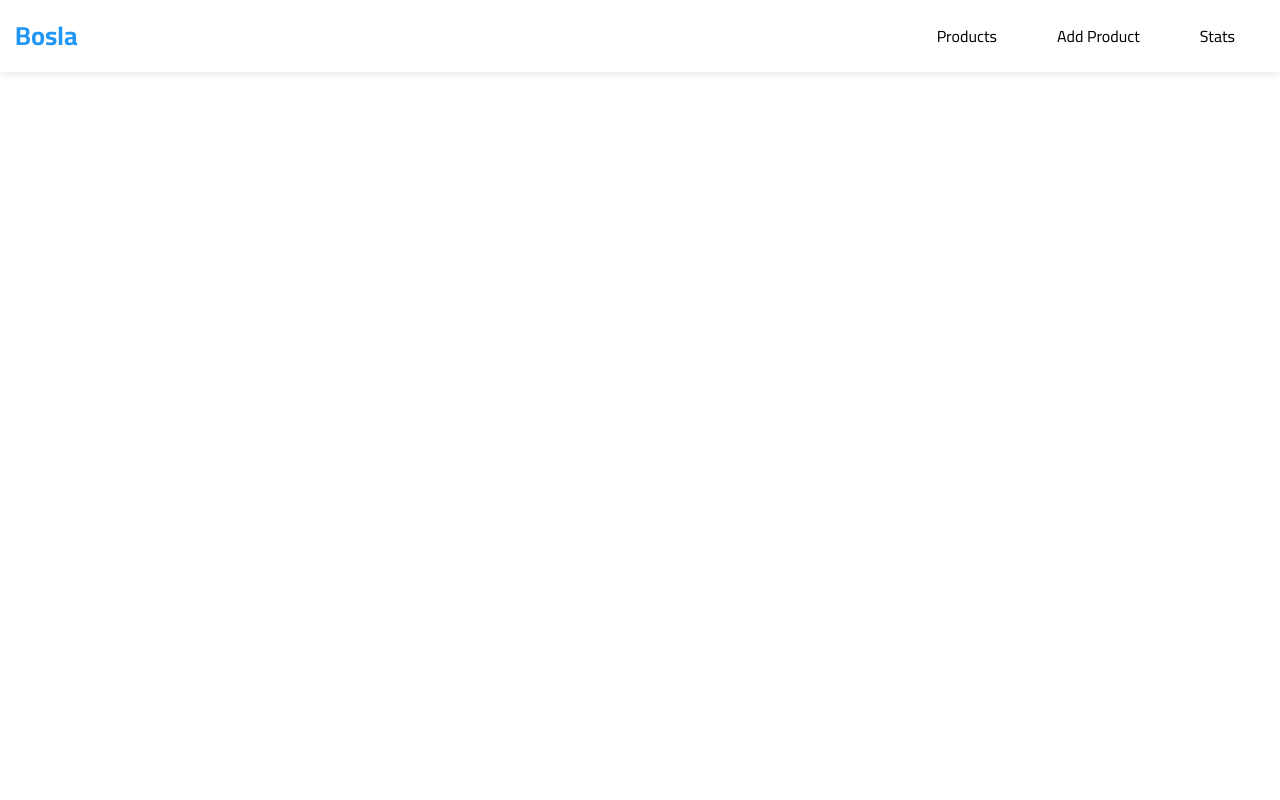
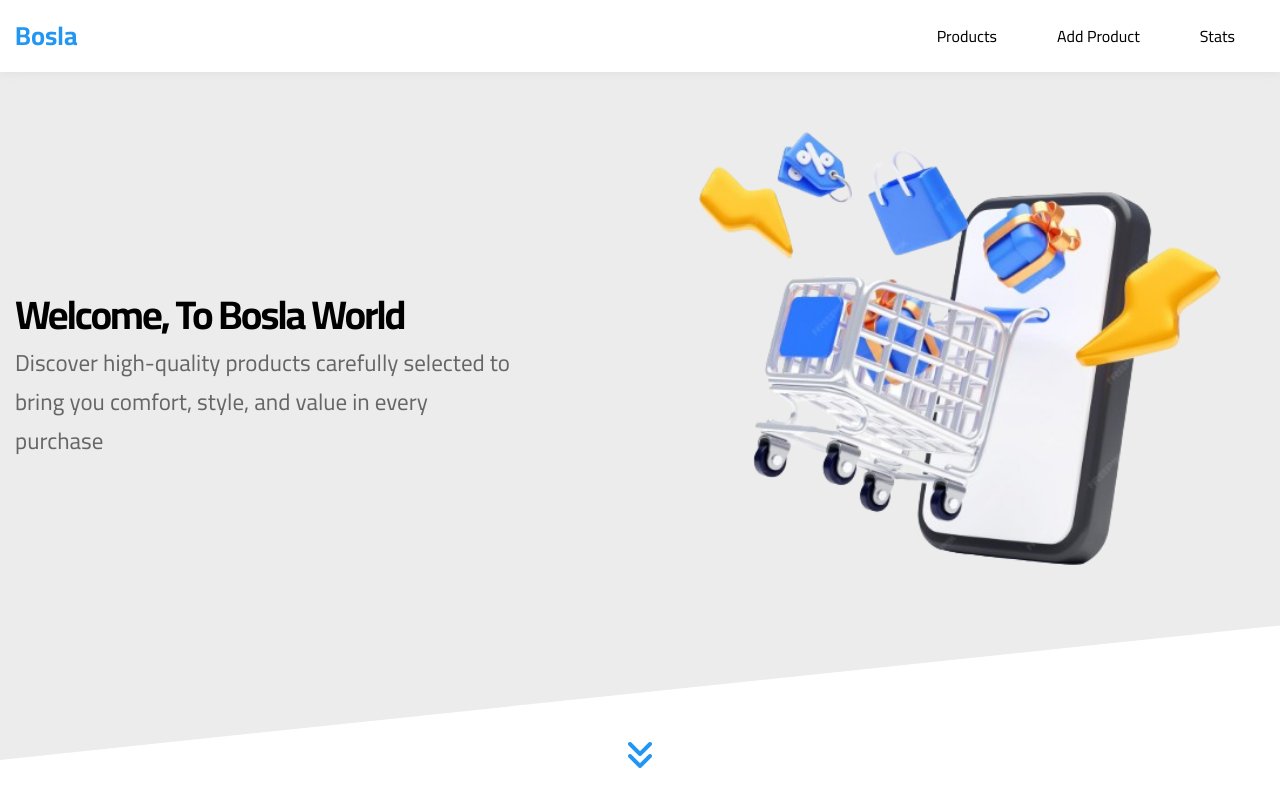
Before and after one commit to gemmy404/bosla-store-crud, a plain HTML site: page index.html in a window 1280 px wide. Drawn offline with Linux system fonts and the light colour scheme.

Commit message:
add landing page

```diff
--- a/css/index.css
+++ b/css/index.css
@@ -94,3 +94,60 @@ ul {
     left: 0;
 }
 /* End Header */
+/* Start Landing */
+.landing {
+    position: relative;
+}
+.landing::before {
+    content: "";
+    position: absolute;
+    top: -40px;
+    left: 0;
+    width: 100%;
+    height: 100%;
+    background-color: var(--section-background);
+    z-index: -1;
+    transform: skewY(-6deg);
+    transform-origin: top left;
+}
+.landing .container {
+    min-height: calc(100vh - 72px);
+    display: flex;
+    align-items: center;
+    padding-bottom: 120px;
+}
+.landing .text {
+    flex: 1;
+}
+
+.landing .text h1 {
+    font-size: 40px;
+    margin: 0;
+    letter-spacing: -2px;
+}
+
+.landing .text p {
+    color: #666;
+    line-height: 1.7;
+    font-size: 23px;
+    margin: 5px 0 0;
+    max-width: 500px;
+}
+
+.landing .image img {
+    position: relative;
+    width: 600px;
+}
+
+.landing .go-down {
+    position: absolute;
+    left: 50%;
+    bottom: 30px;
+    transform: translateX(-50%);
+    color: var(--main-color);
+    transition: var(--main-transition);
+}
+.landing .go-down:hover {
+    color: var(--main-color-alt);
+}
+/* End Landing */
--- a/index.html
+++ b/index.html
@@ -29,5 +29,23 @@
             </div>
         </div>
         <!-- End Header -->
+        <!-- Start Landing -->
+        <div class="landing">
+            <div class="container">
+                <div class="text">
+                    <h1>Welcome, To Bosla World</h1>
+                    <p>
+                        Discover high-quality products carefully selected to bring you comfort, style, and value in every purchase
+                    </p>
+                </div>
+                <div class="image">
+                    <img src="images/landing.png" alt="Landing Img" />
+                </div>
+            </div>
+            <a href="#products" class="go-down">
+                <i class="fas fa-angle-double-down fa-2x"></i>
+            </a>
+        </div>
+        <!-- End Landing -->
     </body>
 </html>
```
